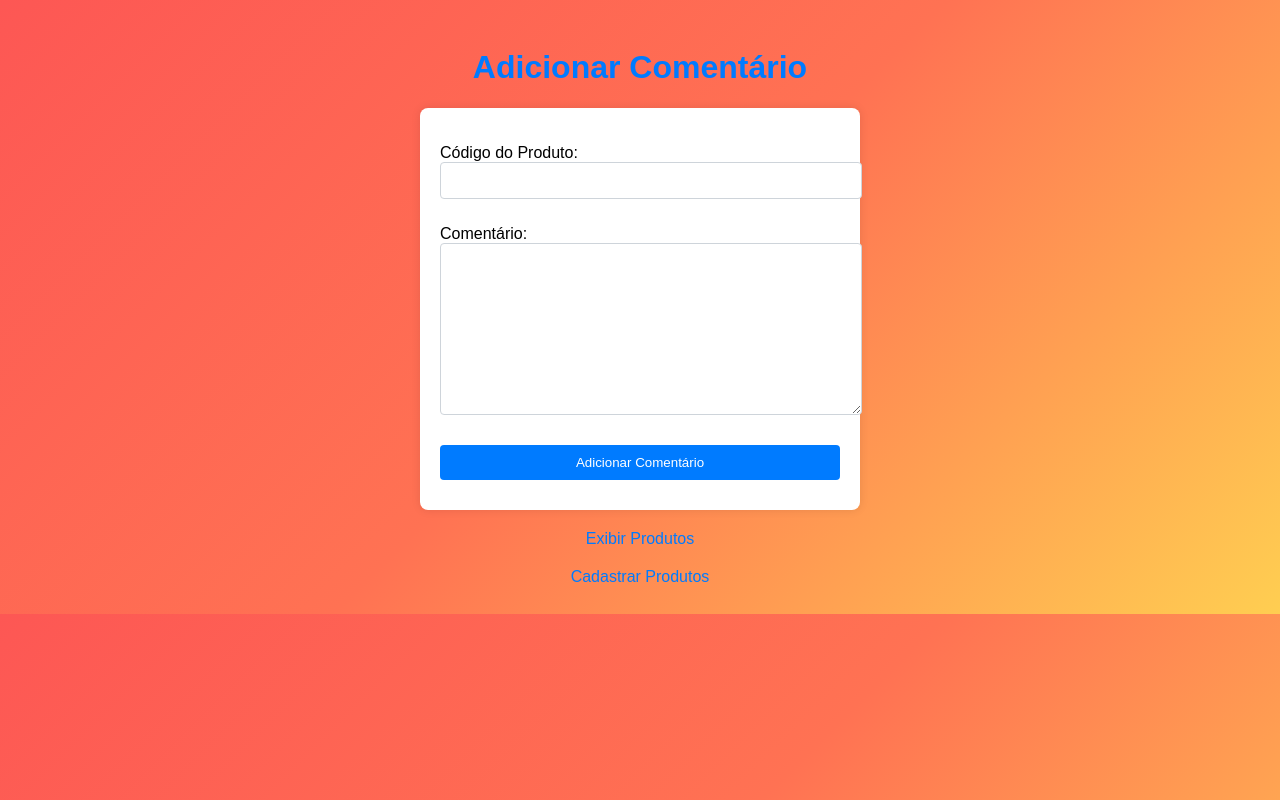
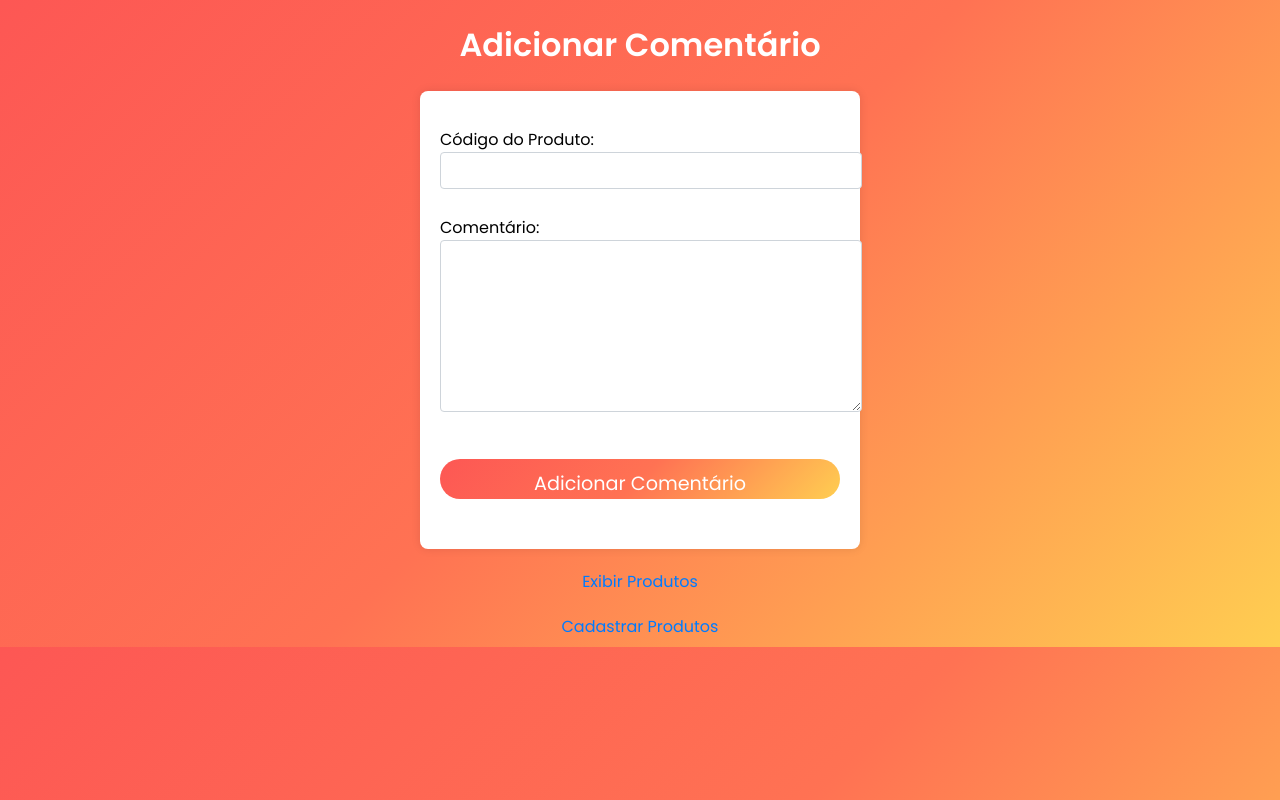
Before and after one commit to marchiorog/sistema-cadastro-produtos, a Django app: page /comentario/1/ in a window 1280 px wide. Run offline with Django 5.2, Linux system fonts and the light colour scheme.

Commit message:
alteração css comentário

```diff
--- a/cadastro_produtos/templates/cadastro_produtos/comentario.html
+++ b/cadastro_produtos/templates/cadastro_produtos/comentario.html
@@ -9,12 +9,13 @@
     <title>Adicionar Comentário</title>
   </head>
   <body>
-    <div class="form">
+    <div id="form">
       <h1>Adicionar Comentário</h1>
-
       <form method="post">
         {% csrf_token %} {{ form.as_p }}
-        <button type="submit">Adicionar Comentário</button>
+        <div class="btn">
+          <button type="submit">Adicionar Comentário</button>
+        </div>
       </form>
 
       <a href="{% url 'exibir_produto' %}">Exibir Produtos</a>
--- a/static/css/comentario.css
+++ b/static/css/comentario.css
@@ -1,13 +1,12 @@
 @import url('https://fonts.googleapis.com/css2?family=Poppins:wght@400;600&display=swap');
 
 body {
-    font-family: Arial, sans-serif;
+    font-family: 'Poppins', sans-serif;
     background: linear-gradient(-45deg, #ffce51, #ff7253, #fd5754);
-    padding: 20px;
 }
 
-h1 {
-    color: #007bff;
+#form h1 {
+    color: #ffff;
     text-align: center;
 }
 
@@ -28,14 +27,7 @@ input[type="text"], textarea, button {
     border-radius: 4px;
 }
 
-button {
-    background-color: #007bff;
-    color: #fff;
-    border: none;
-    cursor: pointer;
-}
-
-a {
+#form a {
     display: block;
     margin-top: 20px;
     text-align: center;
@@ -46,3 +38,26 @@ a {
 a:hover {
     text-decoration: underline;
 }
+
+.btn {
+    margin: 30px 0px 20px 0px;
+    width: 100%;
+    text-align: center;
+}
+
+.btn button {
+    font-family: 'Poppins', sans-serif;
+    background: linear-gradient(-45deg, #ffce51, #ff7253, #fd5754);
+    width: 100%;
+    height: 40px;
+    border: none;
+    font-size: 1.2em;
+    color: #ffff;
+    border-radius: 20px;
+    outline: none;
+    cursor: pointer;
+}
+
+.btn button:hover {
+    background: linear-gradient(-45deg, #eec04c, #ec7054, #ee5a57);
+}
```
Also changed, not shown: db.sqlite3.
